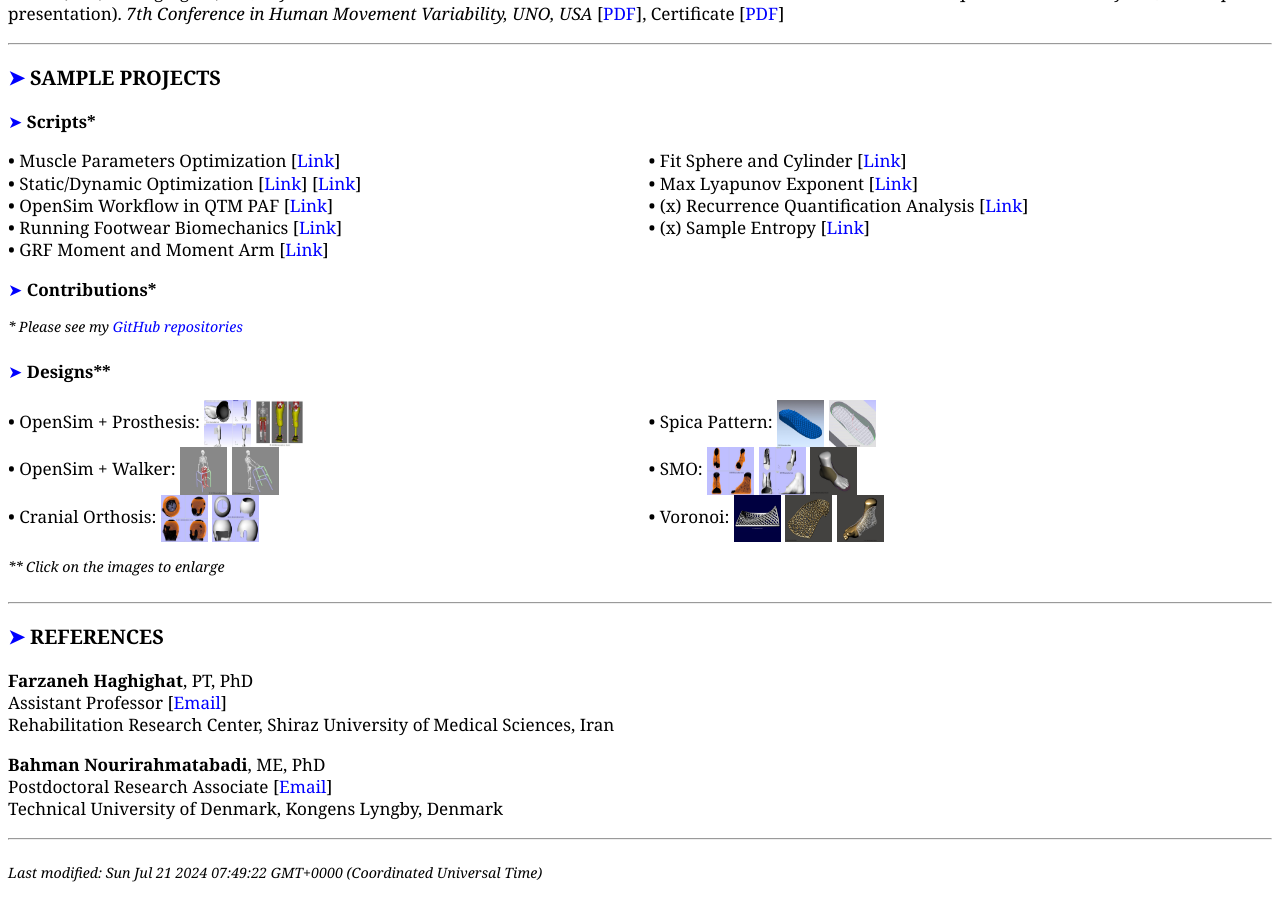
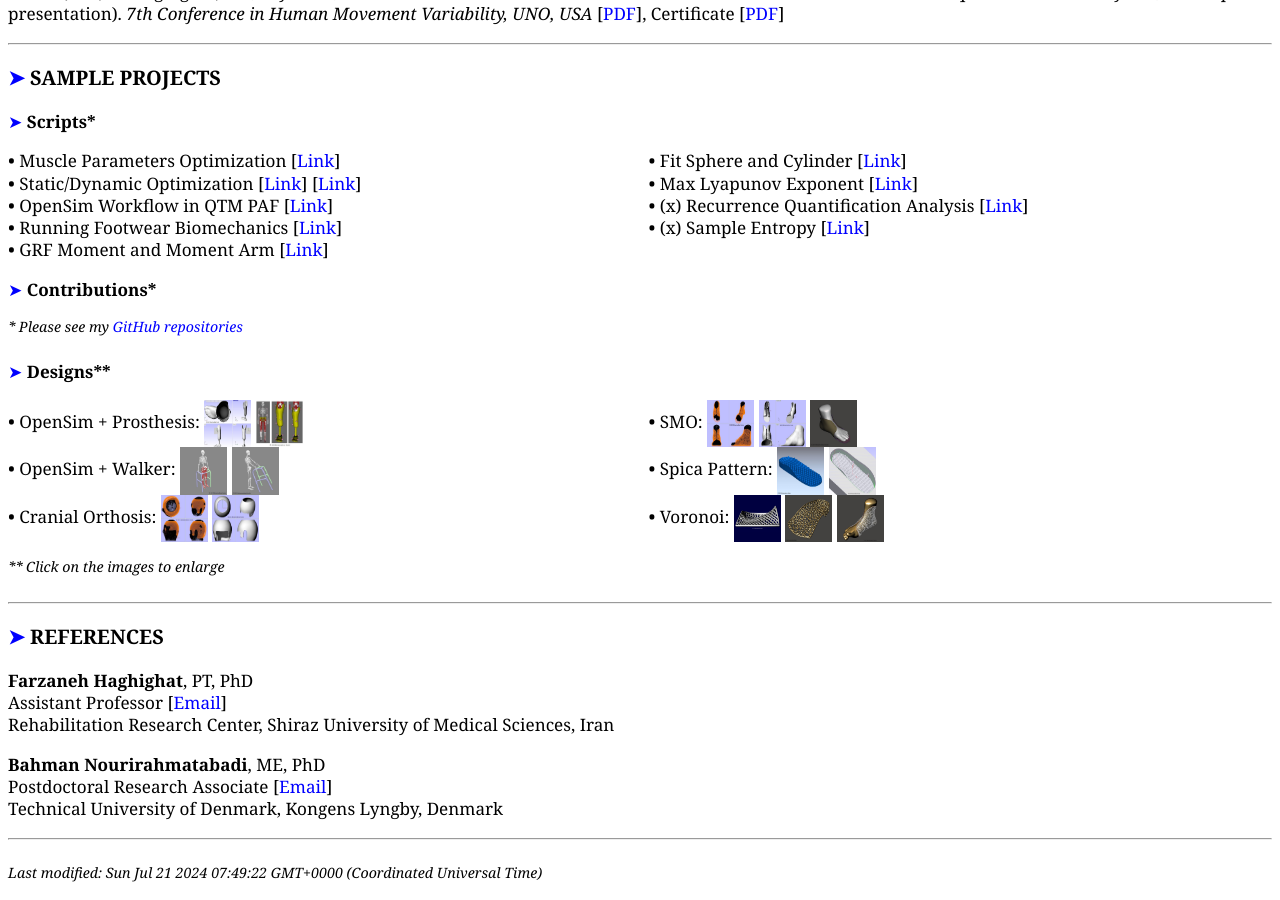
Before and after one commit to mrrezaie/mrrezaie.github.io, a Jekyll site: the page cv.html, which Jekyll copies as it is, in a window 1280 px wide and 900 px high, scrolled down 3528 px. Built offline with Jekyll 4.4.1, drawn with Linux system fonts in a browser that asks for light colours.

Commit message:
Update cv.html

```diff
--- a/cv.html
+++ b/cv.html
@@ -296,11 +296,6 @@
             <img alt="" src="about/files/img/forefoot-filler-1.jpg" style="width:2.75em;height:2.75em;vertical-align:middle"></a>
         <a aria-label="link" href="about/files/img/forefoot-filler-2.jpg" target="_blank" rel="noopener noreferrer">
             <img id="image" alt="" src="about/files/img/forefoot-filler-2.jpg" alt="image" style="width:2.75em;height:2.75em;vertical-align:middle"/></a> -->
-    <br> <b>&#8226;</b> Spica Pattern:
-        <a aria-label="link" href="about/files/img/insole-spica-1.jpg" target="_blank" rel="noopener noreferrer">
-            <img alt="" src="about/files/img/insole-spica-1.jpg" style="width:2.75em;height:2.75em;vertical-align:middle"></a>
-        <a aria-label="link" href="about/files/img/insole-spica-2.jpg" target="_blank" rel="noopener noreferrer">
-            <img alt="" src="about/files/img/insole-spica-2.jpg" style="width:2.75em;height:2.75em;vertical-align:middle"></a>
     <br> <b>&#8226;</b> SMO:
         <a aria-label="link" href="about/files/img/smo-1.jpg" target="_blank" rel="noopener noreferrer">
             <img alt="" src="about/files/img/smo-1.jpg" style="width:2.75em;height:2.75em;vertical-align:middle"></a>
@@ -308,6 +303,11 @@
             <img alt="" src="about/files/img/smo-2.jpg" style="width:2.75em;height:2.75em;vertical-align:middle"></a>
         <a aria-label="link" href="about/files/img/smo-3.jpg" target="_blank" rel="noopener noreferrer">
             <img alt="" src="about/files/img/smo-3.jpg" style="width:2.75em;height:2.75em;vertical-align:middle"></a>
+    <br> <b>&#8226;</b> Spica Pattern:
+        <a aria-label="link" href="about/files/img/insole-spica-1.jpg" target="_blank" rel="noopener noreferrer">
+            <img alt="" src="about/files/img/insole-spica-1.jpg" style="width:2.75em;height:2.75em;vertical-align:middle"></a>
+        <a aria-label="link" href="about/files/img/insole-spica-2.jpg" target="_blank" rel="noopener noreferrer">
+            <img alt="" src="about/files/img/insole-spica-2.jpg" style="width:2.75em;height:2.75em;vertical-align:middle"></a>
     <br> <b>&#8226;</b> Voronoi:
         <a aria-label="link" href="about/files/img/voronoi-insole-1.jpg" target="_blank" rel="noopener noreferrer">
             <img alt="" src="about/files/img/voronoi-insole-1.jpg" style="width:2.75em;height:2.75em;vertical-align:middle"></a>
```
